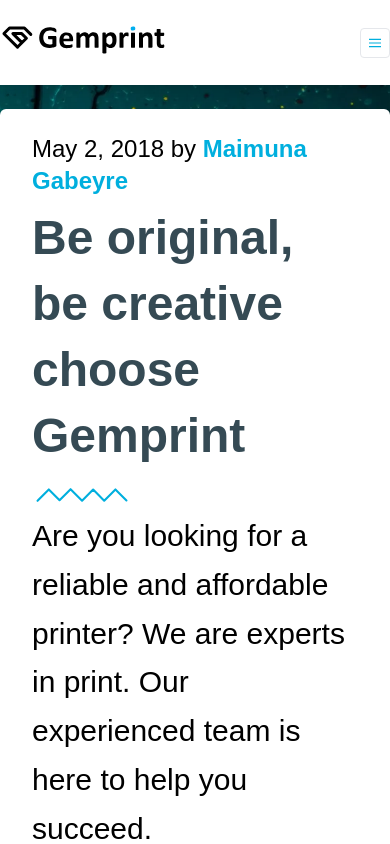
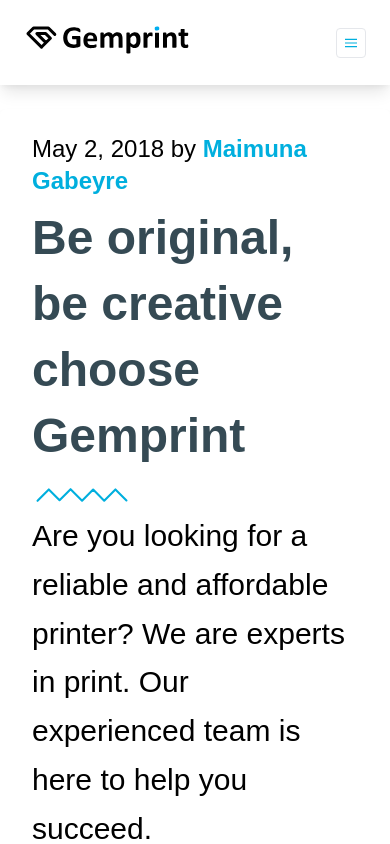
Before and after one commit to propbono/gemprint.ca, a Next.js app: page / in a window 390 px wide. Shown: the top 844 px of the page. Built offline with nearby package versions, Linux system fonts and the light colour scheme.

Commit message:
adjust styles for mobile

```diff
--- a/components/Header.js
+++ b/components/Header.js
@@ -6,7 +6,7 @@ import { Menu } from "@/components";
 const styles = {
   navSection:
     "bg-white shadow-lg md:shadow-2xl md:mt-0 md:top-0 w-full md:fixed z-50",
-  navContainer: "container flex flex-wrap items-center justify-between py-6",
+  navContainer: "container flex flex-wrap items-center justify-between py-6 px-6",
   navMenuContainer: "w-full block flex-grow lg:w-auto lg:flex lg:items-center",
   hamburger:
     "flex items-center px-2 py-2 border rounded text-primary hover:border-primary",
--- a/components/Hero.js
+++ b/components/Hero.js
@@ -16,6 +16,7 @@ const styles = {
 export const Hero = () => {
   return (
     <section className={styles.section}>
+      <div className="hidden lg:block">
       <Image
         src={heroImage}
         alt="Hero Image"
@@ -25,6 +26,7 @@ export const Hero = () => {
         priority
         className={styles.img}
       />
+      </div>
       <div className={styles.heroContainer}>
         <div className={styles.card}>
           <p className={styles.preTitle}>
--- a/components/ServiceCard.js
+++ b/components/ServiceCard.js
@@ -2,7 +2,7 @@ import React from 'react';
 import Image from 'next/image';
 
 const styles = {
-  card: "relative flex flex-col w-full overflow-hidden transition duration-500 ease-linear bg-white rounded shadow-lg lg:w-1/3 group hover:scale-105",
+  card: "relative flex flex-col w-full overflow-hidden transition duration-500 ease-linear bg-white rounded shadow-lg lg:w-1/3 group lg:hover:scale-105",
   img: "w-full transition duration-500 ease-in-out rounded shadow-md opacity-80 group-hover:opacity-100",
   content: "h-full px-6 py-4",
   title: "mb-2 text-xl font-bold text-primary",
```
